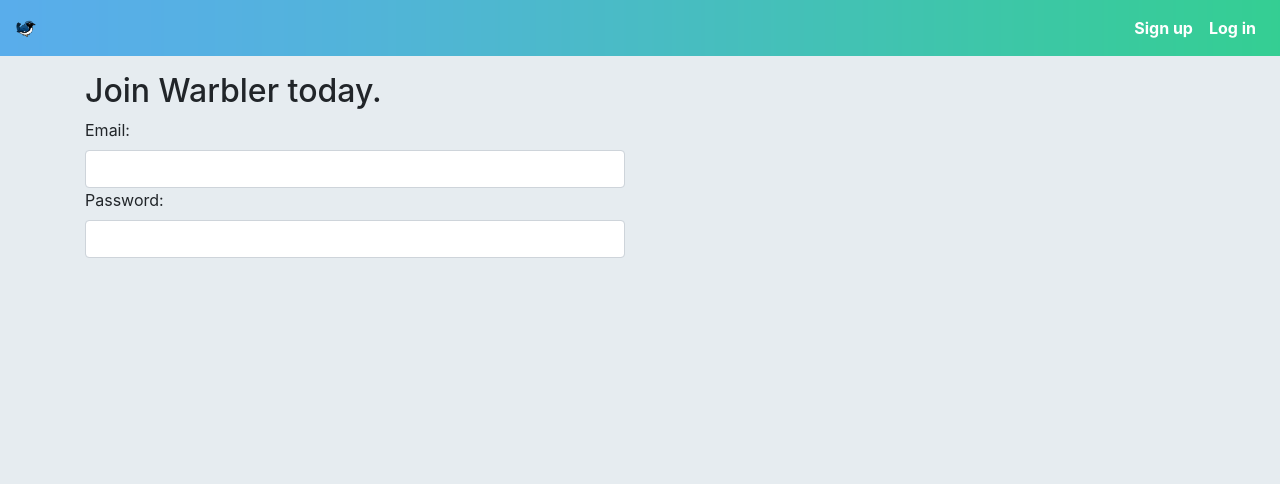
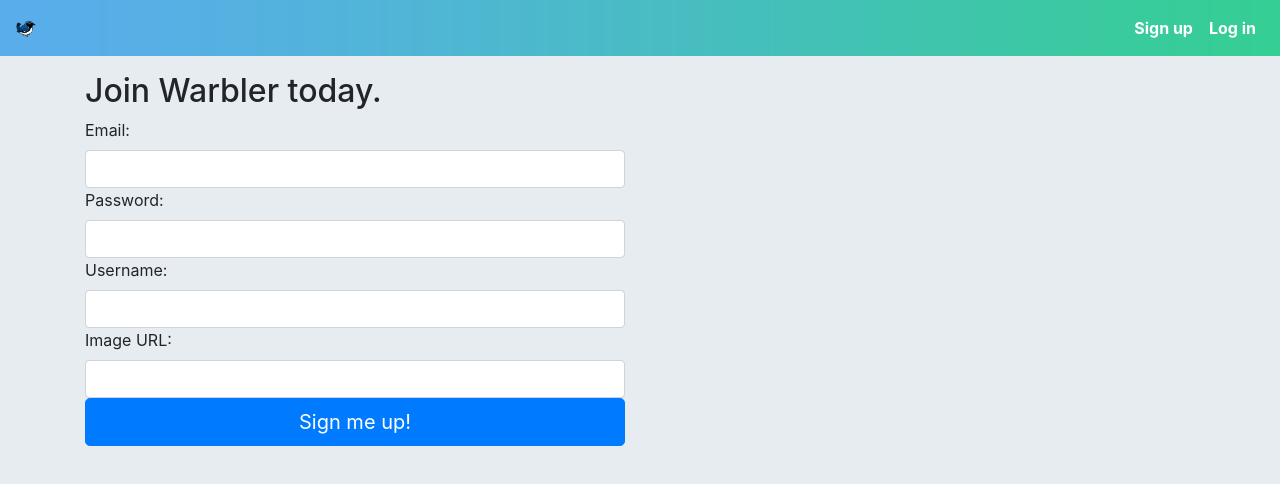
Before and after one commit to simonjstanford/warbler, a React (Create React App) app in the folder warbler-client/: page /signup in a window 1280 px wide. Shown: the top 484 px of the page. Built offline with nearby package versions, Linux system fonts and the light colour scheme.

Commit message:
Work on auth

```diff
--- a/warbler-client/src/components/AuthForm.js
+++ b/warbler-client/src/components/AuthForm.js
@@ -11,9 +11,23 @@
         }
     }
 
+    handleChange = e => {
+        this.setState({
+            [e.target.name]: e.target.value
+        });
+    };
+
+    handleSubmit = e => {
+        e.preventDefault();
+        const authType = this.props.signUp ? "signup" : "signin";
+        this.props.onAuth(authType, this.state).then(() => {
+            console.log("LOGGED IN");
+        });
+    }
+
     render() {
         const {email, username, password, profileImageUrl} = this.state;
-        const {heading, buttonText} = this.props;
+        const {heading, buttonText, signUp} = this.props;
         return (
             <div>
                 <div className="row justify-content-md-centre text-centre">
@@ -21,9 +35,20 @@
                         <form onSubmit={this.handleSubmit}>
                             <h2>{heading}</h2>
                             <label htmlFor="email">Email:</label>
-                            <input className="form-control" id="email" name="email" onChange={this.handleSubmit} value={email} type="email"/>
+                            <input className="form-control" id="email" name="email" onChange={this.handleChange} value={email} type="email"/>
                             <label htmlFor="password">Password:</label>
-                            <input className="form-control" id="password" name="password" onChange={this.handleSubmit} value={password} type="password"/>
+                            <input className="form-control" id="password" name="password" onChange={this.handleChange} value={password} type="password"/>
+                            {signUp && (
+                                <div>
+                                    <label htmlFor="username">Username:</label>
+                                    <input className="form-control" id="username" name="username" onChange={this.handleChange} value={username} type="text"/>
+                                    <label htmlFor="image-url">Image URL:</label>
+                                    <input className="form-control" id="image-url" name="profileImageUrl" onChange={this.handleChange} value={profileImageUrl} type="text"/>
+                                </div>
+                            )}
+                            <button className="btn btn-primary btn-block btn-lg" type="submit">
+                                {buttonText}
+                            </button>
                         </form>
                     </div>
                 </div>
--- a/warbler-client/src/containers/Main.js
+++ b/warbler-client/src/containers/Main.js
@@ -2,21 +2,23 @@
 import {Switch, Route, withRouter, Redirect} from "react-router-dom";
 import {connect} from "react-redux";
 import Homepage from "../components/Homepage";
-import AuthForm from "../components/AuthForm"
+import AuthForm from "../components/AuthForm";
+import {authUser} from "../store/actions/auth";
 
 const Main = props => {
+    const {authUser} = props;
     return (
         <div className="container">
             <Switch>
                 <Route exact path="/" render={props => <Homepage {...props}/>}/>
                 <Route exact path="/signin" render={props => {
                     return (
-                        <AuthForm buttonText="Log in" heading="Welcome Back." {...props}/>
+                        <AuthForm onAuth={authUser} buttonText="Log in" heading="Welcome Back." {...props}/>
                     )
                 }}/>
                 <Route exact path="/signup" render={props => {
                     return (
-                        <AuthForm buttonText="Sign me up!" heading="Join Warbler today." {...props}/>
+                        <AuthForm onAuth={authUser} signUp buttonText="Sign me up!" heading="Join Warbler today." {...props}/>
                     )
                 }}/>
             </Switch>
@@ -30,4 +32,4 @@
     }
 }
 
-export default withRouter(connect(mapStateToProps, null)(Main));
+export default withRouter(connect(mapStateToProps, {authUser})(Main));
--- /dev/null
+++ b/warbler-client/src/services/api.js
@@ -0,0 +1,13 @@
+import axios from "axios";
+
+export function apiCall(method, path, data) {
+    return new Promise((resolve, reject) => {
+        return axios[method](path, data)
+        .then(res => {
+            return resolve(res.data);
+        })
+        .catch(err => {
+            return reject(err.response.data.error);
+        });
+    });
+}
--- /dev/null
+++ b/warbler-client/src/store/actions/auth.js
@@ -0,0 +1,22 @@
+import {apiCall} from "../../services/api";
+import {SET_CURRENT_USER} from "../actionTypes";
+
+export function setCurrentUser(user) {
+    return {
+        type: SET_CURRENT_USER,
+        user
+    }
+}
+
+export function authUser(type, userData) {
+    return dispatch => {
+        return new Promise((resolve, reject) => {
+            return apiCall("post", `/api/auth/${type}`, userData)
+            .then(({token, ...user}) => {
+                localStorage.setItem("jwtToken", token);
+                dispatch(setCurrentUser(user));
+                resolve();
+            });
+        });
+    }
+}
```
Also changed, not shown: warbler-client/src/store/actions/errors.js (added).
